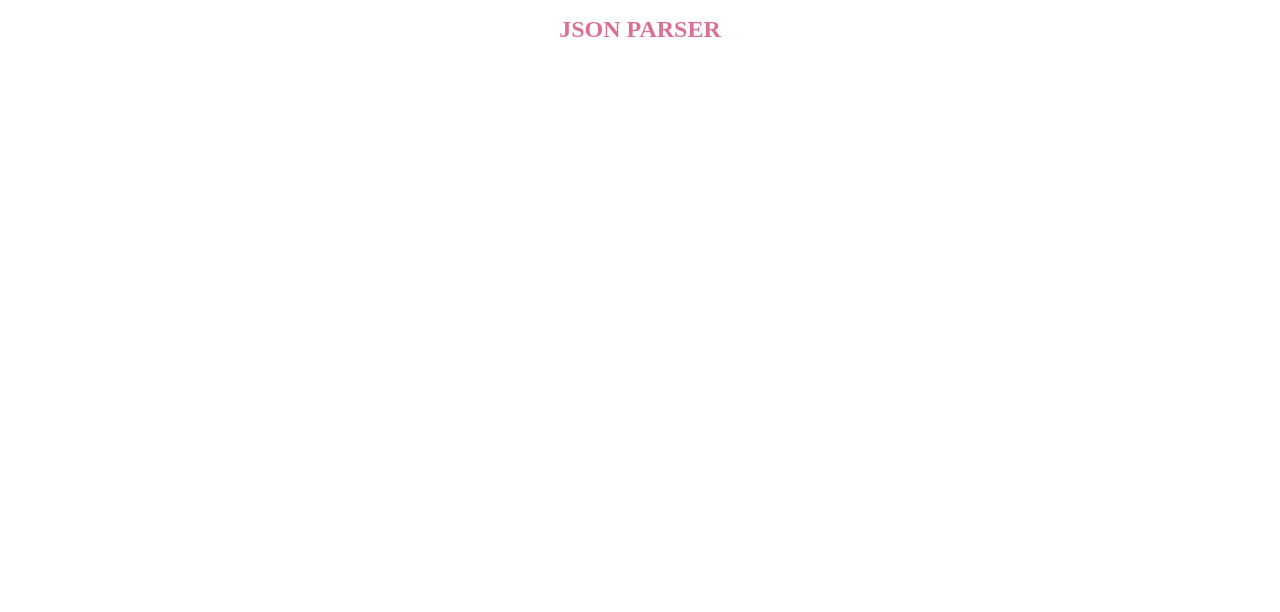
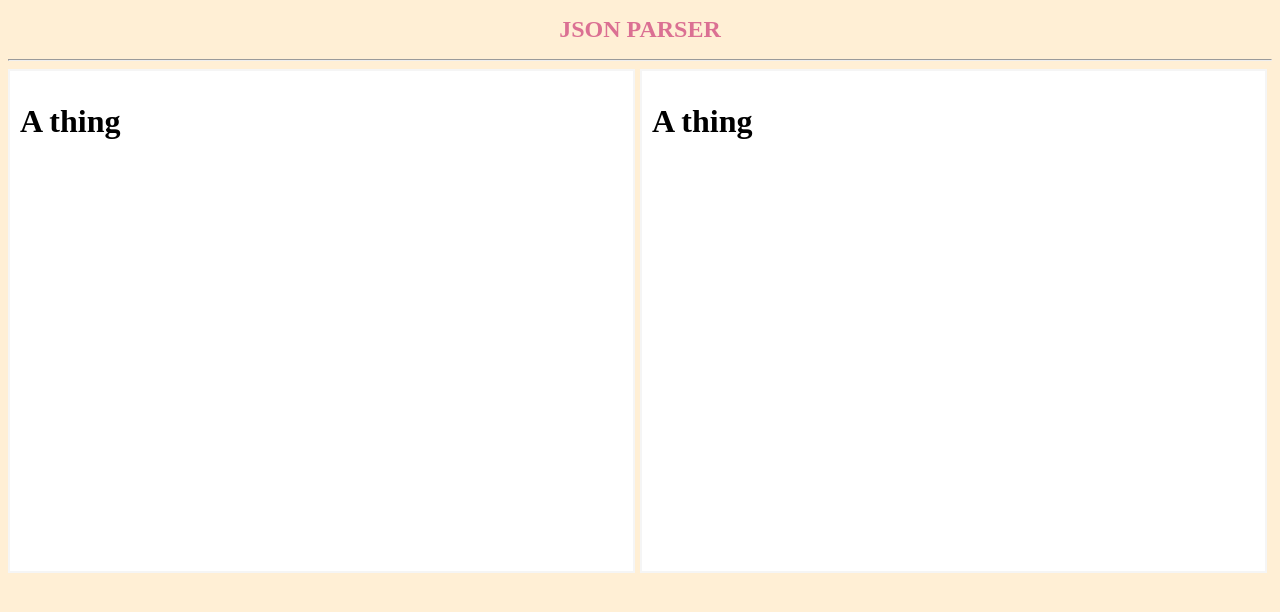
Before and after one commit to seyi-adeleke/Json-parser, a React app: page / in a window 1280 px wide. Shown: the top 612 px of the page. Built offline with nearby package versions, Linux system fonts and the light colour scheme.

Commit message:
added scss styling

```diff
--- a/src/app/app.tsx
+++ b/src/app/app.tsx
@@ -1,6 +1,8 @@
 import * as React from 'react';
 import * as ReactDOM from 'react-dom';
 import { App } from './components/App';
+import './app.scss';
+
 declare let module: any
 
 
--- a/src/app/components/App.tsx
+++ b/src/app/components/App.tsx
@@ -1,5 +1,7 @@
 import * as React from 'react';
 import styled from 'styled-components';
+import { Source } from './Source';
+import { Output } from './Output';
 
 const Title = styled.h1`
   font-size: 1.5em;
@@ -8,11 +10,18 @@ const Title = styled.h1`
 `;
 
 
+const className: string = 'App';
+
 export class App extends React.Component<{}, {}> {
    render() {
      return (
       <div>
-        <Title>JSON PARSER</Title>
+      <Title>JSON PARSER</Title>
+      <hr/>
+        <div className={`${className}__body`}>
+            <Source />
+            <Output />
+        </div>
       </div>
         )
    }
--- /dev/null
+++ b/src/app/components/Output.tsx
@@ -0,0 +1,13 @@
+import * as React from 'react';
+
+const className: string = 'Output';
+
+export class Output extends React.Component<{}, {}> {
+   render() {
+     return (
+      <div className={`${className}__body`}>
+          <h1> A thing </h1>
+      </div>
+        )
+   }
+}
--- /dev/null
+++ b/src/app/components/Source.tsx
@@ -0,0 +1,15 @@
+import * as React from 'react';
+import styled from 'styled-components';
+
+
+const className: string = 'Source';
+
+export class Source extends React.Component<{}, {}> {
+   render() {
+     return (
+      <div className={`${className}__body`}>
+          <h1> A thing </h1>
+      </div>
+        )
+   }
+}
```
